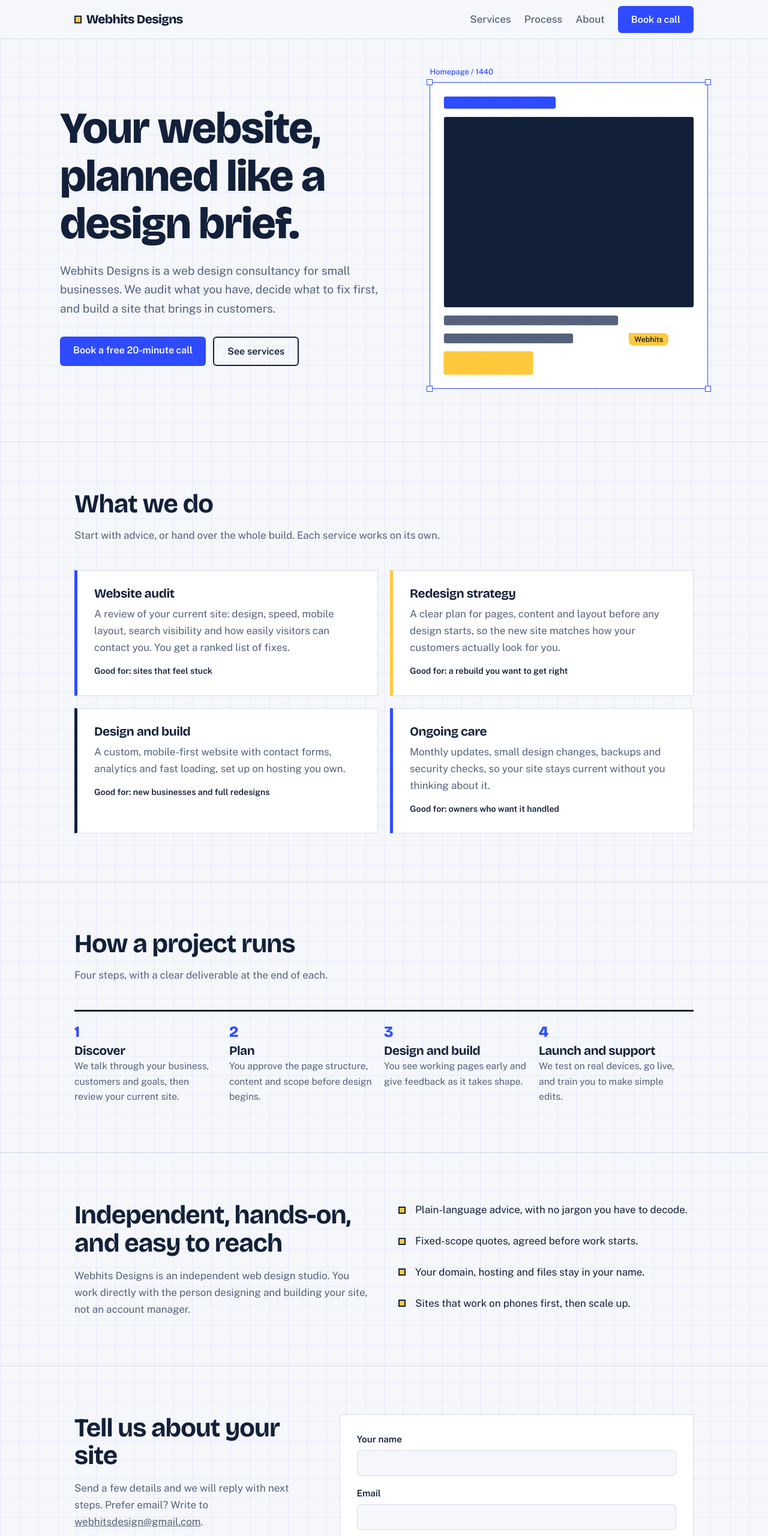
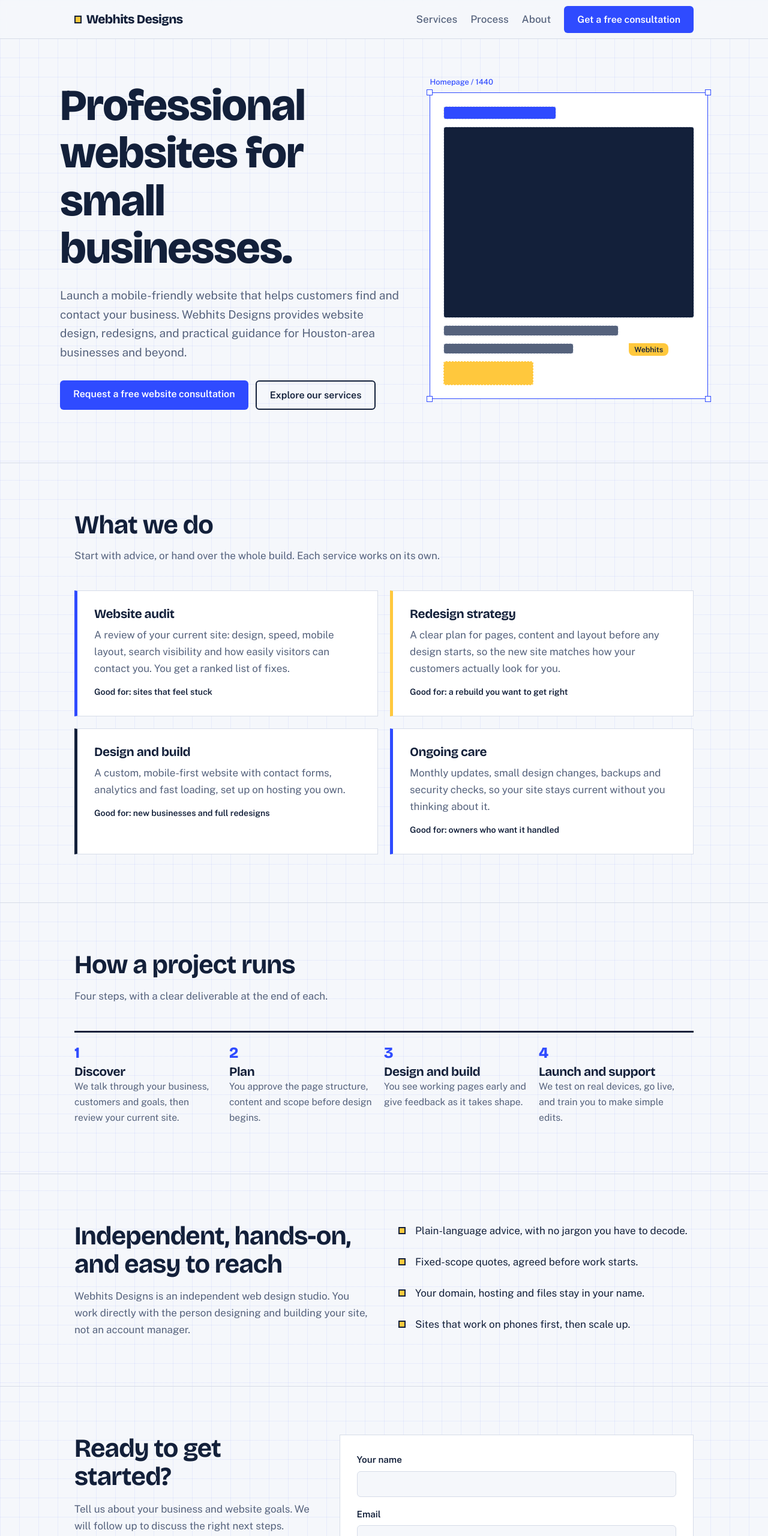
Before and after one commit to webhitsdesign/website, a plain HTML site: page index.html in a window 1280 px wide. Shown: the top 2560 px of the page at 60% size. Drawn offline with nearby package versions, Linux system fonts and the light colour scheme.

Commit message:
Clarify homepage value proposition and consultation CTAs

```diff
--- a/index.html
+++ b/index.html
@@ -3,8 +3,8 @@
 <head>
 <meta charset="utf-8">
 <meta name="viewport" content="width=device-width, initial-scale=1, viewport-fit=cover">
-<title>Webhits Designs | Web design consulting</title>
-<meta name="description" content="Webhits Designs helps small businesses plan, redesign and launch websites that bring in customers.">
+<title>Small Business Website Design in Houston | Webhits Designs</title>
+<meta name="description" content="Webhits Designs creates mobile-friendly websites for small businesses in Houston and beyond. Request a free website consultation.">
 <link rel="preconnect" href="https://fonts.googleapis.com">
 <link rel="stylesheet" href="https://fonts.googleapis.com/css2?family=Bricolage+Grotesque:wght@500;700;800&family=Public+Sans:wght@400;500;600&display=swap">
 <style>
@@ -97,15 +97,15 @@ footer .wrap{display:flex;justify-content:space-between;gap:12px;flex-wrap:wrap}
 <body>
 <header class="top"><div class="wrap bar">
   <a class="logo" href="#top"><i></i>Webhits Designs</a>
-  <nav aria-label="Main"><a href="#services">Services</a><a href="#process">Process</a><a href="#about">About</a><a class="btn" href="#contact">Book a call</a></nav>
+  <nav aria-label="Main"><a href="#services">Services</a><a href="#process">Process</a><a href="#about">About</a><a class="btn" href="#contact">Get a free consultation</a></nav>
 </div></header>
 
 <main id="top">
 <div class="wrap hero">
   <div>
-    <h1>Your website, planned like a design brief.</h1>
-    <p class="lead">Webhits Designs is a web design consultancy for small businesses. We audit what you have, decide what to fix first, and build a site that brings in customers.</p>
-    <div class="cta"><a class="btn" href="#contact">Book a free 20-minute call</a><a class="btn ghost" href="#services">See services</a></div>
+    <h1>Professional websites for small businesses.</h1>
+    <p class="lead">Launch a mobile-friendly website that helps customers find and contact your business. Webhits Designs provides website design, redesigns, and practical guidance for Houston-area businesses and beyond.</p>
+    <div class="cta"><a class="btn" href="#contact">Request a free website consultation</a><a class="btn ghost" href="#services">Explore our services</a></div>
   </div>
   <div class="artboard" aria-hidden="true">
     <span class="h a"></span><span class="h b"></span><span class="h c"></span><span class="h d"></span>
@@ -151,8 +151,8 @@ footer .wrap{display:flex;justify-content:space-between;gap:12px;flex-wrap:wrap}
 
 <section id="contact"><div class="wrap contact">
   <div>
-    <h2>Tell us about your site</h2>
-    <p style="margin-top:16px;color:var(--muted)">Send a few details and we will reply with next steps. Prefer email? Write to <a href="mailto:webhitsdesign@gmail.com">webhitsdesign@gmail.com</a>.</p>
+    <h2>Ready to get started?</h2>
+    <p style="margin-top:16px;color:var(--muted)">Tell us about your business and website goals. We will follow up to discuss the right next steps. Prefer email? Contact <a href="mailto:contact@webhitsdesign.com">contact@webhitsdesign.com</a>.</p>
   </div>
   <form id="f" novalidate>
     <label>Your name<input name="name" required autocomplete="name"></label>
@@ -167,7 +167,7 @@ footer .wrap{display:flex;justify-content:space-between;gap:12px;flex-wrap:wrap}
 </div></section>
 </main>
 
-<footer><div class="wrap"><span>&copy; <span id="y">2026</span> Webhits Designs</span><a href="mailto:webhitsdesign@gmail.com">webhitsdesign@gmail.com</a></div></footer>
+<footer><div class="wrap"><span>&copy; <span id="y">2026</span> Webhits Designs</span><a href="mailto:contact@webhitsdesign.com">contact@webhitsdesign.com</a></div></footer>
 
 <script>
 document.getElementById('y').textContent=new Date().getFullYear();
@@ -176,7 +176,7 @@ document.getElementById('f').addEventListener('submit',function(e){
   var d=new FormData(this),s=document.getElementById('status');
   if(!d.get('name').trim()||!/\S+@\S+\.\S+/.test(d.get('email'))){s.textContent='Enter your name and a valid email address to continue.';return;}
   var body='Name: '+d.get('name')+'\nEmail: '+d.get('email')+'\nService: '+d.get('need')+'\n\n'+d.get('msg');
-  window.location.href='mailto:webhitsdesign@gmail.com?subject='+encodeURIComponent('Project inquiry from '+d.get('name'))+'&body='+encodeURIComponent(body);
+  window.location.href='mailto:contact@webhitsdesign.com?subject='+encodeURIComponent('Project inquiry from '+d.get('name'))+'&body='+encodeURIComponent(body);
   s.textContent='Your email app should open with the request ready to send.';
 });
 </script>
```
